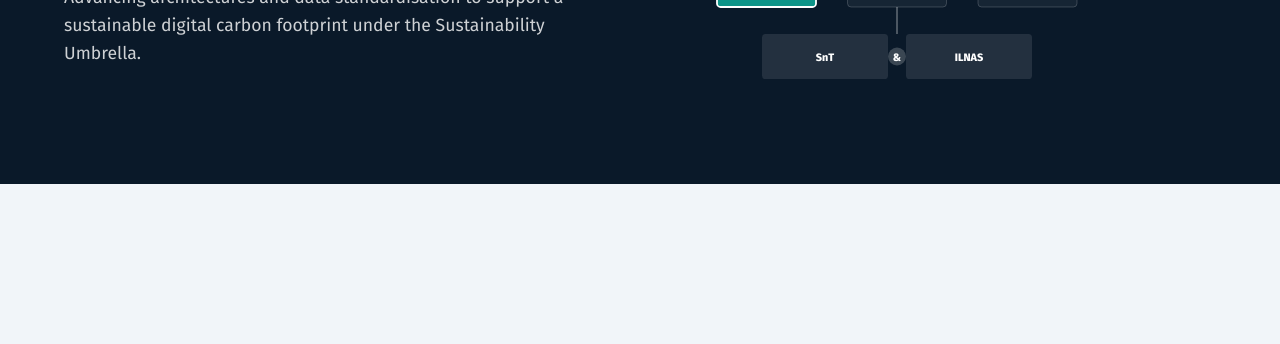
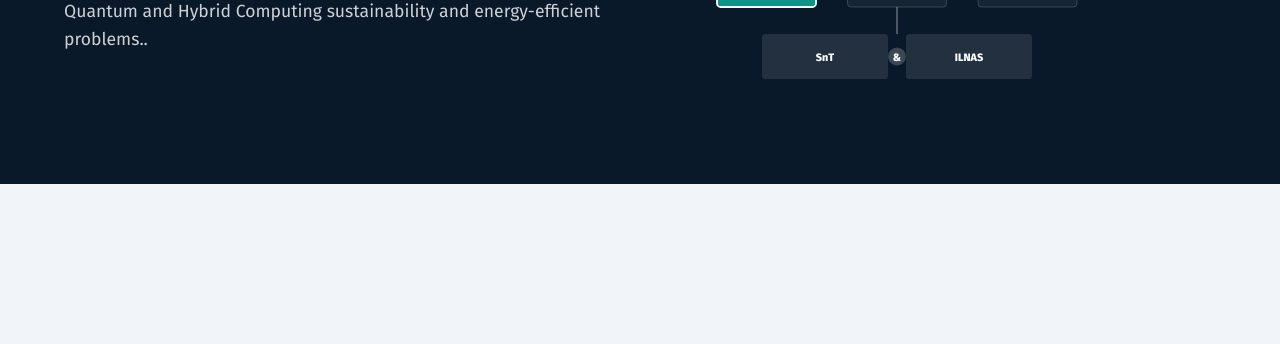
Before and after one commit to Cagrali/ilnas-snt-www, a website: page sectors/ict.html in a window 1280 px wide. Shown: the part 351-695 px from the top of the page. Drawn offline with Linux system fonts and the light colour scheme.

Commit message:
Change subtitle

```diff
--- a/sectors/ict.html
+++ b/sectors/ict.html
@@ -17,8 +17,7 @@
             <div class="hero-text">
                 <span class="badge" style="background: #0d9488; color: white; padding: 5px 12px; border-radius: 20px; font-size: 0.8rem; font-weight: 700;">Research Pillar 01</span>
                 <h1 style="font-size: clamp(2.5rem, 5vw, 3.5rem); margin: 1rem 0; line-height: 1.1;">ICT & Quantum</h1>
-                <p style="opacity: 0.8; font-size: 1.1rem;">Advancing architectures and data standardisation to support
-                    a sustainable digital carbon footprint under the Sustainability Umbrella.</p>
+                <p style="opacity: 0.8; font-size: 1.1rem;">Quantum and Hybrid Computing sustainability and energy-efficient problems..</p>
             </div>
 
             <div class="hero-visual" style="max-width: 450px; width: 100%;">
```
Also changed, not shown: index.html (+1 -1 lines).
